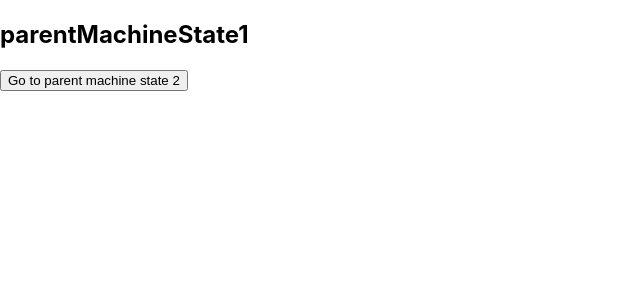
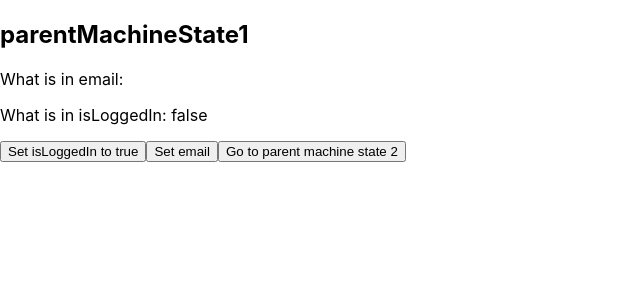
Before and after one commit to OskarZaremba/learning-xstate, a React (Create React App) app: page / in a window 1280 px wide. Shown: the top 300 px of the page, without its empty margins (0-640 px from the left). Built offline with nearby package versions, Linux system fonts and the light colour scheme.

Commit message:
added stroing state functionality

```diff
--- a/src/components/ChildProcess.tsx
+++ b/src/components/ChildProcess.tsx
@@ -7,6 +7,8 @@ import { ChildMachineView3 } from './ChildMachineView3';
 export const ChildProcess: FC<{ parentState: any }> = ({ parentState }) => {
 	const { childMachine } = parentState.children;
 	const [state, send] = useActor(childMachine);
+
+	console.log('### co masz w child state: ', state);
 
 	switch ((state as any).value.toString()) {
 		case 'childMachineState1':
--- a/src/components/ParentMachineView1.tsx
+++ b/src/components/ParentMachineView1.tsx
@@ -6,9 +6,17 @@ export const ParentMachineView1: FC<Props> = ({ send, state }) => {
 	return (
 		<div>
 			<h2>{state.value.toString()}</h2>
-			<button onClick={() => send({ type: 'GO_TO_PARENT_MACHINE_STATE2' })}>
-				Go to parent machine state 2
-			</button>
+			<p>{`What is in email: ${state.context.email}`}</p>
+			<p>{`What is in isLoggedIn: ${state.context.isLoggedIn}`}</p>
+			<div style={{ display: 'flex', marginRight: '10px' }}>
+				<button onClick={() => send('SET_IS_LOGGED_IN_TRUE')}>
+					Set isLoggedIn to true
+				</button>
+				<button onClick={() => send('SET_EMAIL')}>Set email</button>
+				<button onClick={() => send({ type: 'GO_TO_PARENT_MACHINE_STATE2' })}>
+					Go to parent machine state 2
+				</button>
+			</div>
 		</div>
 	);
 };
--- a/src/components/ParentMachineView3.tsx
+++ b/src/components/ParentMachineView3.tsx
@@ -3,6 +3,8 @@ import { FC } from 'react';
 type Props = { send: any; state: any };
 
 export const ParentMachineView3: FC<Props> = ({ send, state }) => {
+	localStorage.setItem('testingEmail', JSON.stringify(state.context.email));
+	// localStorage.setItem('testingState', JSON.stringify(state));
 	return (
 		<div>
 			<h2>{state.value.toString()}</h2>
--- a/src/components/ParentProcess.tsx
+++ b/src/components/ParentProcess.tsx
@@ -8,7 +8,28 @@ import { parentMachine } from '../machines/parentMachine/parentMachine';
 
 export const ParentProcess: FC = () => {
 	const memoizedParentMachine = useMemo(() => parentMachine, []);
-	const [state, send] = useMachine(memoizedParentMachine);
+	// const getFromStorage = localStorage.getItem('testingEmail');
+	const getFromStorage = localStorage.getItem('testingState');
+	const recoveredState = getFromStorage
+		? JSON.parse(getFromStorage)
+		: memoizedParentMachine.initialState;
+	// const storedEmail = getFromStorage ? JSON.parse(getFromStorage) : '';
+	// const storedContext =
+	// 	getFromStorage !== null
+	// 		? JSON.parse(getFromStorage)
+	// 		: memoizedParentMachine.initialState.context;
+	const [state, send, actor] = useMachine(memoizedParentMachine, {
+		state: recoveredState,
+	});
+	actor.onTransition((state) => {
+		if (state.changed) {
+			if (state.value !== 'parentMachineState2') {
+				localStorage.setItem('testingState', JSON.stringify(state));
+				console.log('### jaki masz teraz state: ', state);
+			}
+		}
+	});
+	// console.log('### co masz w parent state: ', state);
 
 	switch (state.value.toString()) {
 		case 'parentMachineState1':
--- a/src/machines/parentMachine/parentMachine.ts
+++ b/src/machines/parentMachine/parentMachine.ts
@@ -1,11 +1,13 @@
-import { createMachine } from 'xstate';
+import { assign, createMachine } from 'xstate';
 import { childMachine } from '../childMachine/childMachine';
 
 export const parentMachine = createMachine(
 	{
 		predictableActionArguments: true,
+		preserveActionOrder: true,
 		initial: 'parentMachineState1',
 		context: {
+			email: '',
 			isLoggedIn: false,
 		},
 		states: {
@@ -15,6 +17,10 @@ export const parentMachine = createMachine(
 						{ cond: 'isLoggedIn', target: 'parentMachineState3' },
 						{ target: 'parentMachineState2' },
 					],
+					SET_IS_LOGGED_IN_TRUE: {
+						actions: [assign(() => ({ isLoggedIn: true }))],
+					},
+					SET_EMAIL: { actions: assign({ email: 'test@fishbrain.com' }) },
 				},
 			},
 			parentMachineState2: {
```
